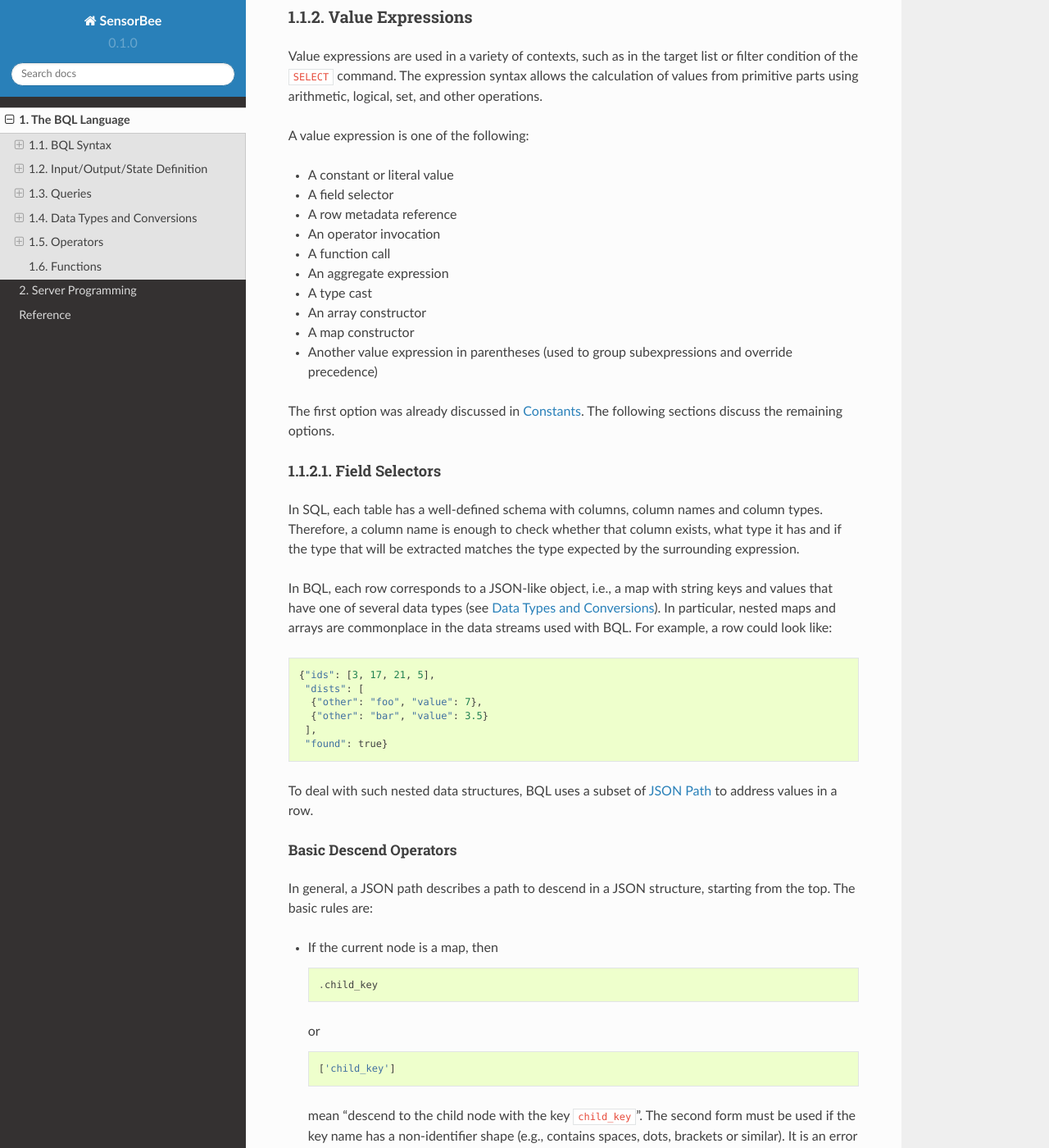
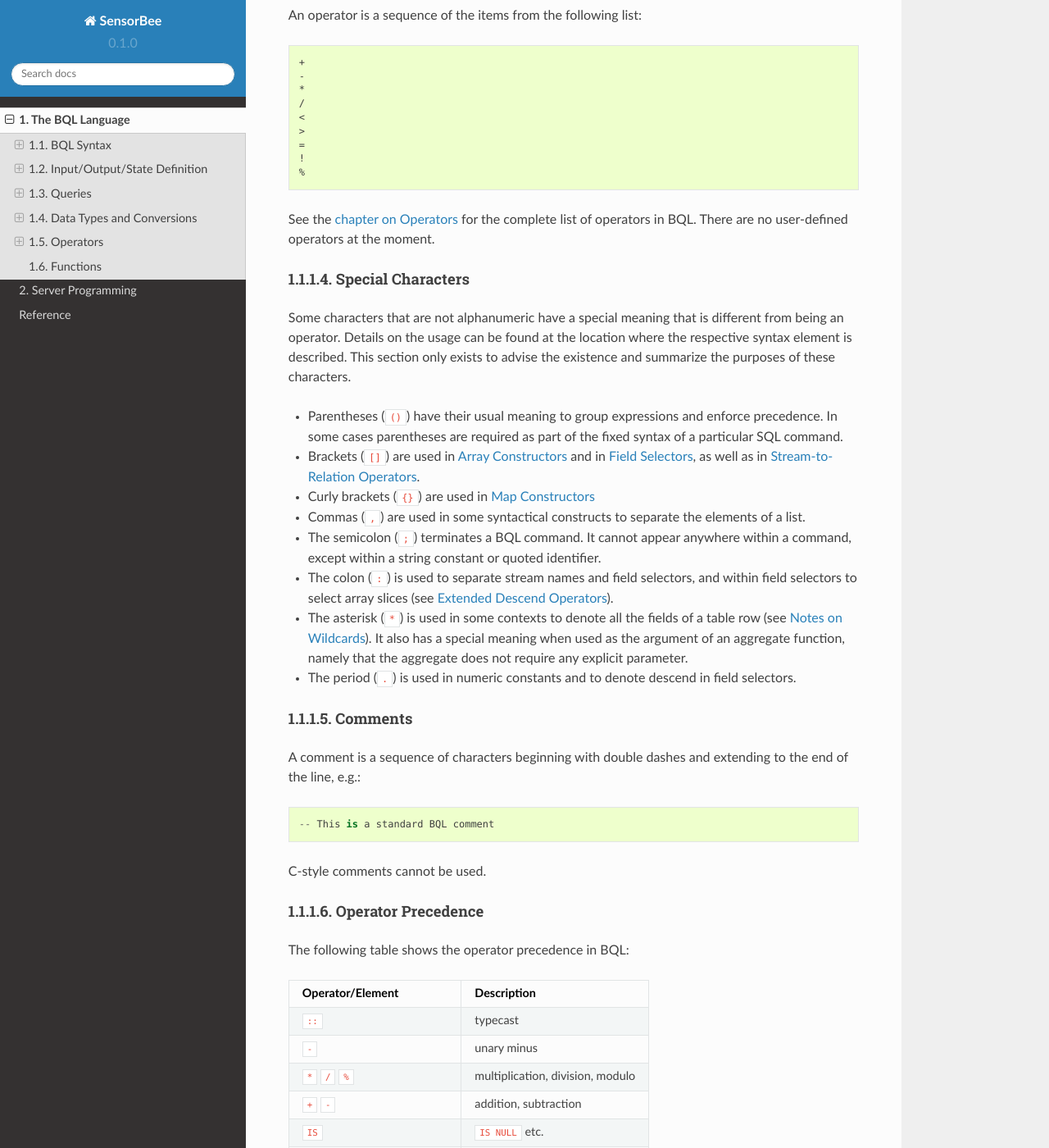
Before and after one commit to sensorbee/docs, a Sphinx documentation site: the page built from source/bql.rst, in a window 1280 px wide and 1400 px high, scrolled down 2762 px. Shown: the whole window at 82% size. Built offline with Sphinx 7.4.7 and the Read the Docs theme 2.0.0, drawn with Linux system fonts in a browser that asks for light colours; some of the changed text lies outside the part shown.

Commit message:
finished chapter on BQL syntax

```diff
--- a/source/bql/syntax.rst
+++ b/source/bql/syntax.rst
@@ -104,7 +104,75 @@ There are two keywords for the two possible boolean values, namely ``true`` and
 
 See :ref:`the bool data type reference<type_bool>` for details.
 
-TODO
+
+Operators
+---------
+
+An operator is a sequence of the items from the following list::
+
+    +
+    -
+    *
+    /
+    <
+    >
+    =
+    !
+    %
+
+See the :ref:`chapter on Operators<bql_operators>` for the complete list of operators in BQL.
+There are no user-defined operators at the moment.
+
+
+Special Characters
+------------------
+
+Some characters that are not alphanumeric have a special meaning that is different from being an operator.
+Details on the usage can be found at the location where the respective syntax element is described.
+This section only exists to advise the existence and summarize the purposes of these characters.
+
+- Parentheses (``()``) have their usual meaning to group expressions and enforce precedence.
+  In some cases parentheses are required as part of the fixed syntax of a particular SQL command.
+- Brackets (``[]``) are used in `Array Constructors`_ and in `Field Selectors`_, as well as in `Stream-to-Relation Operators`_.
+- Curly brackets (``{}``) are used in `Map Constructors`_
+- Commas (``,``) are used in some syntactical constructs to separate the elements of a list.
+- The semicolon (``;``) terminates a BQL command.
+  It cannot appear anywhere within a command, except within a string constant or quoted identifier.
+- The colon (``:``) is used to separate stream names and field selectors, and within field selectors to select array slices (see `Extended Descend Operators`_).
+- The asterisk (``*``) is used in some contexts to denote all the fields of a table row (see `Notes on Wildcards`_).
+  It also has a special meaning when used as the argument of an aggregate function, namely that the aggregate does not require any explicit parameter.
+- The period (``.``) is used in numeric constants and to denote descend in field selectors.
+
+
+Comments
+--------
+
+A comment is a sequence of characters beginning with double dashes and extending to the end of the line, e.g.::
+
+    -- This is a standard BQL comment
+
+C-style comments cannot be used.
+
+
+Operator Precedence
+-------------------
+
+The following table shows the operator precedence in BQL:
+
+=============================================  =========================================
+Operator/Element                               Description
+=============================================  =========================================
+``::``                                         typecast
+``-``                                          unary minus
+``*`` ``/`` ``%``                              multiplication, division, modulo
+``+`` ``-``                                    addition, subtraction
+``IS``                                         ``IS NULL`` etc.
+(any other operator)                           e.g., ``||``
+``=`` ``!=`` ``<>`` ``<=`` ``<`` ``>=`` ``>``  comparison operator
+``NOT``                                        logical negation
+``AND``                                        logical conjunction
+``OR``                                         logical disjunction
+=============================================  =========================================
 
 
 Value Expressions
@@ -292,7 +360,7 @@ There are three possible syntaxes for an operator invocation::
 
     expression  operator
 
-See the section `Operators`_ for details.
+See the section :ref:`bql_operators` for details.
 
 
 Function Calls
@@ -425,4 +493,16 @@ Note that this is *not* the same as the left-to-right "short-circuiting" of Bool
 Calling Functions
 =================
 
-TODO
+BQL allows functions to be called using only the positional notation.
+In positional notation, a function call is written with its argument values in the same order as they are defined in the function declaration.
+Therefore, while some parameters of a function can be optional, these parameters can only be omitted *at the end* of the parameter list.
+
+For example,
+
+::
+
+    log(100)
+    log(100, 2)
+
+are both valid function calls computing the logarithm of a function.
+The first one uses the default value 10 for the logarithm base, the second one uses the given value 2.
```
